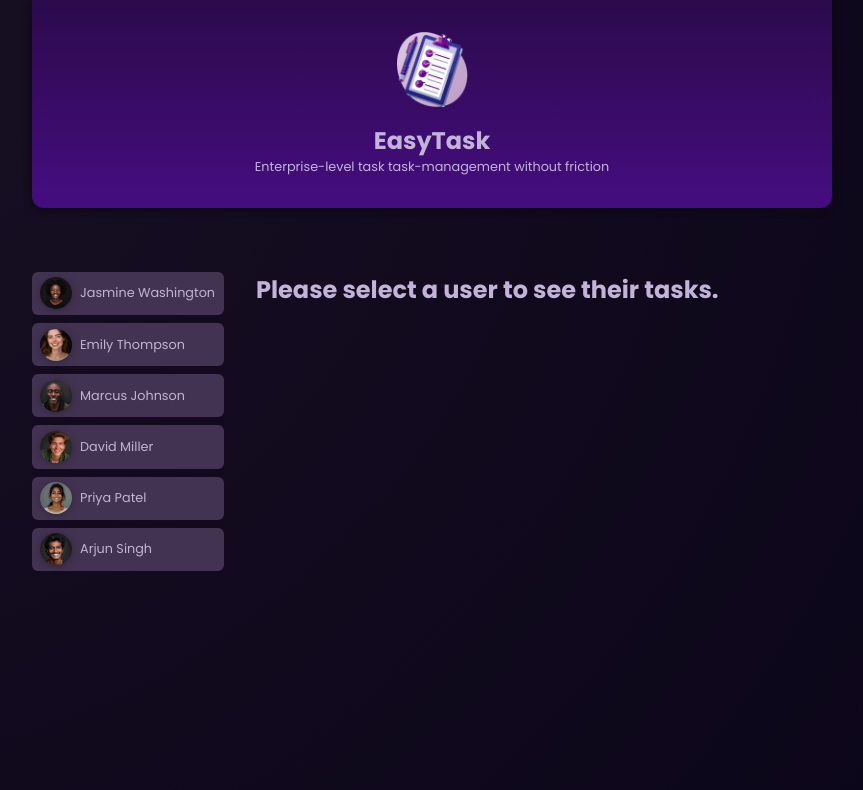
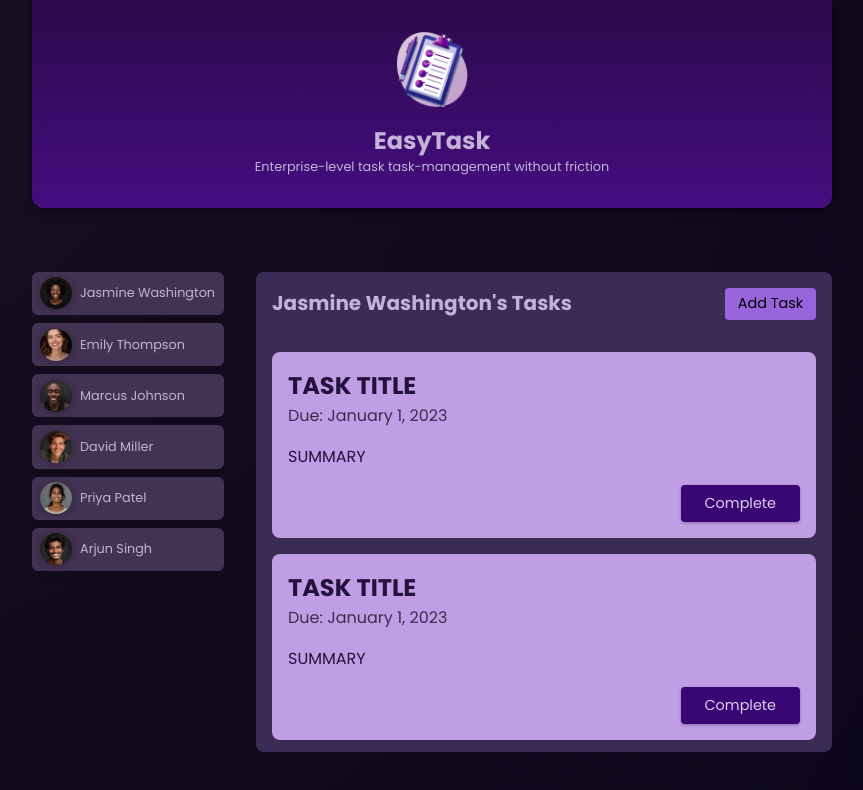
Before and after one commit to jvmaiaa/Angular_Course, an Angular app: page / in a window 1280 px wide. Shown: the top 790 px of the page, without its empty margins (208-1071 px from the left). Built offline with nearby package versions, Linux system fonts and the light colour scheme.

Commit message:
✨[FEAT]: Refatora a lógica de seleção de usuário e atualiza o componente Tasks para exibir tarefas com base no usuário selecionado.

```diff
--- a/src/app/app.component.html
+++ b/src/app/app.component.html
@@ -12,8 +12,8 @@
     }
   </ul>
 
-  @if (selectedUser != '' ){
-    <app-tasks [userName]="selectedUser" />
+  @if (selectedUser){
+    <app-tasks [userId]="selectedUser.id" [name]="selectedUser.name" />
   } @else {
     <p id="fallback">Please select a user to see their tasks.</p>
   }
--- a/src/app/app.component.ts
+++ b/src/app/app.component.ts
@@ -1,7 +1,7 @@
 import { Component } from '@angular/core';
 import { DUMMY_USERS } from './dummy-users';
 import { HeaderComponent } from './header/header.component';
-import { TasksComponent } from './task/tasks.component';
+import { TasksComponent } from './tasks/tasks.component';
 import { UserComponent } from './user/user.component';
 
 @Component({
@@ -13,13 +13,14 @@ import { UserComponent } from './user/user.component';
 })
 export class AppComponent {
   users = DUMMY_USERS;
-  selectedUser: string = '';
+  selectedUserId: string = 'u1';
 
-  // get selectedUser() {
-  //   return this.users.find((user) => user.id == this.selectedUserId)!;
-  // }
+  get selectedUser() {
+    console.log(this.users.find((user) => user.id === this.selectedUserId));
+    return this.users.find((user) => user.id === this.selectedUserId);
+  }
 
-  onSelectUser(name: string) {
-    this.selectedUser = name;
+  onSelectUser(id: string) {
+    this.selectedUserId = id;
   }
 }
--- a/src/app/task/tasks.component.html
+++ /dev/null
@@ -1 +0,0 @@
-<p> {{ userName }} </p>
--- /dev/null
+++ b/src/app/tasks/task/task.component.css
@@ -0,0 +1,38 @@
+article {
+  padding: 1rem;
+  color: #25113d;
+  background-color: #bf9ee5;
+  border-radius: 8px;
+}
+
+h2 {
+  margin: 0;
+}
+
+time {
+  color: #3c2c50;
+}
+
+.actions {
+  text-align: right;
+  margin: 0;
+}
+
+.actions button {
+  font: inherit;
+  font-size: 0.9rem;
+  cursor: pointer;
+  background-color: #380774;
+  color: #decdf2;
+  border-radius: 4px;
+  padding: 0.5rem 1.5rem;
+  border: none;
+  box-shadow: 0 1px 3px rgba(0, 0, 0, 0.3);
+  transition: all 0.3s ease;
+}
+
+.actions button:hover,
+.actions button:active {
+  background-color: #4a0774;
+  box-shadow: 0 1px 6px rgba(0, 0, 0, 0.3);
+}
--- /dev/null
+++ b/src/app/tasks/task/task.component.html
@@ -0,0 +1,8 @@
+<article>
+  <h2>TASK TITLE</h2>
+  <time datetime="2023-01-01">Due: January 1, 2023</time>
+  <p>SUMMARY</p>
+  <p class="actions">
+    <button>Complete</button>
+  </p>
+</article>
--- /dev/null
+++ b/src/app/tasks/tasks.component.css
@@ -0,0 +1,63 @@
+#tasks {
+  padding: 1rem;
+  border-radius: 8px;
+  max-height: 60vh;
+  overflow: auto;
+  background-color: #3a2c54;
+}
+
+header {
+  display: flex;
+  justify-content: space-between;
+  align-items: flex-start;
+  margin-bottom: 2rem;
+  gap: 1rem;
+}
+
+h2 {
+  margin: 0;
+  font-size: 0.9rem;
+  width: 60%;
+  text-wrap: balance;
+}
+
+menu {
+  margin: 0;
+  padding: 0;
+}
+
+menu button {
+  font: inherit;
+  cursor: pointer;
+  background-color: #9965dd;
+  border-radius: 4px;
+  border: none;
+  padding: 0.35rem 0.8rem;
+  font-size: 0.9rem;
+}
+
+menu button:hover,
+menu button:active {
+  background-color: #a565dd
+}
+
+ul {
+  list-style: none;
+  margin: 1rem 0;
+  padding: 0;
+  display: flex;
+  flex-direction: column;
+  gap: 1rem;
+  max-height: 50vh;
+  overflow: auto;
+}
+
+@media (min-width: 768px) {
+  h2 {
+    font-size: 1.25rem;
+  }
+
+  menu {
+    width: auto;
+  }
+}
--- /dev/null
+++ b/src/app/tasks/tasks.component.html
@@ -0,0 +1,16 @@
+<section id="tasks">
+  <header>
+    <h2> {{ name }}'s Tasks</h2>
+    <menu>
+      <button>Add Task</button>
+    </menu>
+  </header>
+
+  <ul>
+    @for (task of tasks; track task.id) {
+      <li>
+        <app-task [task]="task" />
+      </li>
+    }
+  </ul>
+</section>
--- /dev/null
+++ b/src/app/tasks/tasks.component.ts
@@ -0,0 +1,50 @@
+import { Component, Input } from '@angular/core';
+import { TaskComponent } from './task/task.component';
+
+interface TasksProps {
+  id: string;
+  userId: string;
+  title: string;
+  summary: string;
+  dueDate: string;
+}
+
+@Component({
+  selector: 'app-tasks',
+  standalone: true,
+  imports: [TaskComponent],
+  templateUrl: './tasks.component.html',
+  styleUrl: './tasks.component.css'
+})
+export class TasksComponent {
+  @Input({ required: true }) userId!: string;
+  @Input({ required: true }) name?: string;
+
+  tasks: TasksProps[] = [
+    {
+      id: 't1',
+      userId: 'u1',
+      title: 'Master Angular',
+      summary: 'Learn all the basic and advanced concepts of Angular.',
+      dueDate: '2025-12-31'
+    },
+    {
+      id: 't2',
+      userId: 'u3',
+      title: 'Learn TypeScript',
+      summary: 'Understand the basics of TypeScript.',
+      dueDate: '2025-12-31'
+    },
+    {
+      id: 't3',
+      userId: 'u3',
+      title: 'Build Angular App',
+      summary: 'Create a new Angular application from scratch.',
+      dueDate: '2025-12-31'
+    }
+  ];
+
+  get selectedUserTasks() {
+    return this.tasks.filter((task) => task.userId === this.userId);
+  }
+}
--- a/src/app/user/user.component.ts
+++ b/src/app/user/user.component.ts
@@ -23,6 +23,6 @@ export class UserComponent {
   }
 
   onSelectUser() {
-    this.select.emit(this.user.name);
+    this.select.emit(this.user.id);
   }
 }
```
Also changed, not shown: src/app/task/tasks.component.ts (deleted, +0 -12 lines), src/app/tasks/task/task.component.ts (added, +20 -0 lines), src/app/task/tasks.component.css (deleted).
